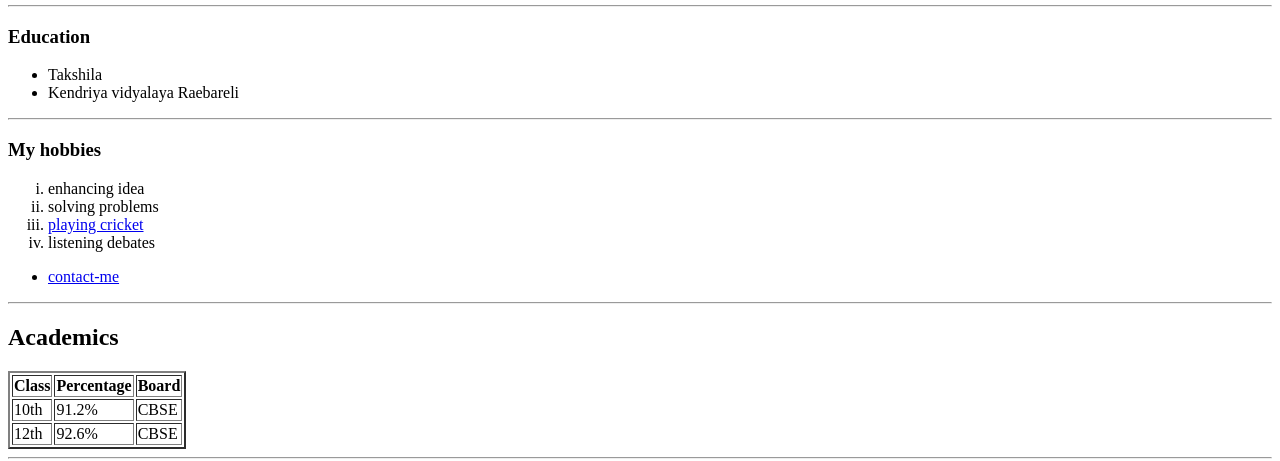
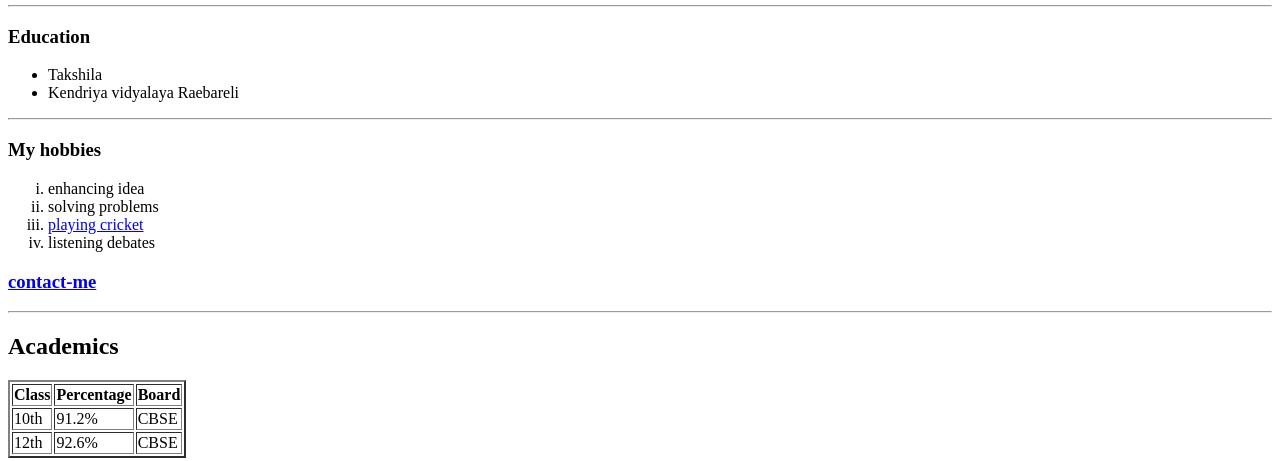
Before and after one commit to nishant4500/cv, a plain HTML site: page index.html in a window 1280 px wide. Shown: the part 365-826 px from the top of the page. Drawn offline with Linux system fonts and the light colour scheme.

Commit message:
Update index.html

```diff
--- a/index.html
+++ b/index.html
@@ -30,9 +30,9 @@
     <li> <a href="https://en.wikipedia.org/wiki/Cricket">playing cricket</a> </li>
     <li>listening debates</li>
 </ol>
-  <ul>
-    <li><a href="contact-me.html">contact-me</a></li>
-    </ul>
+
+    <h3><a href="contact-me.html">contact-me</a></h3>
+
     <hr>
     <h2>Academics</h2>
     <table border="2">
```
